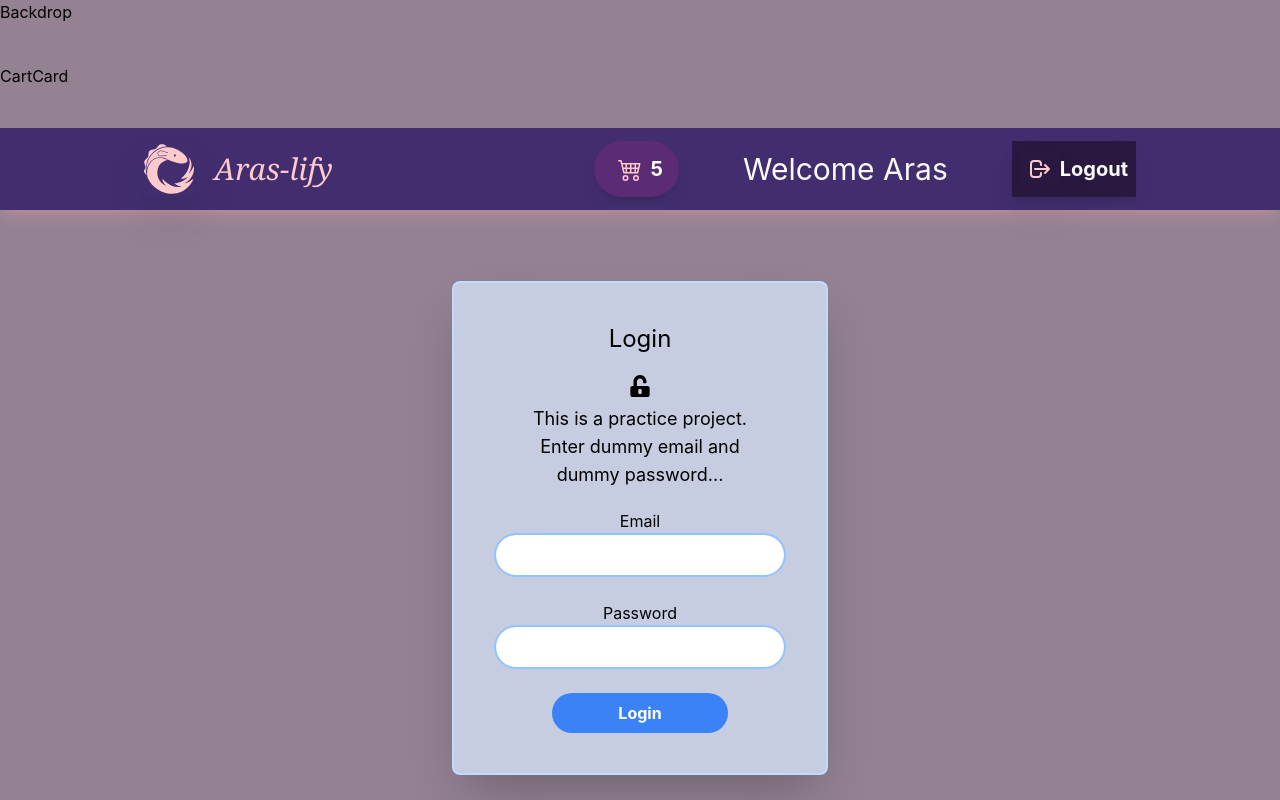
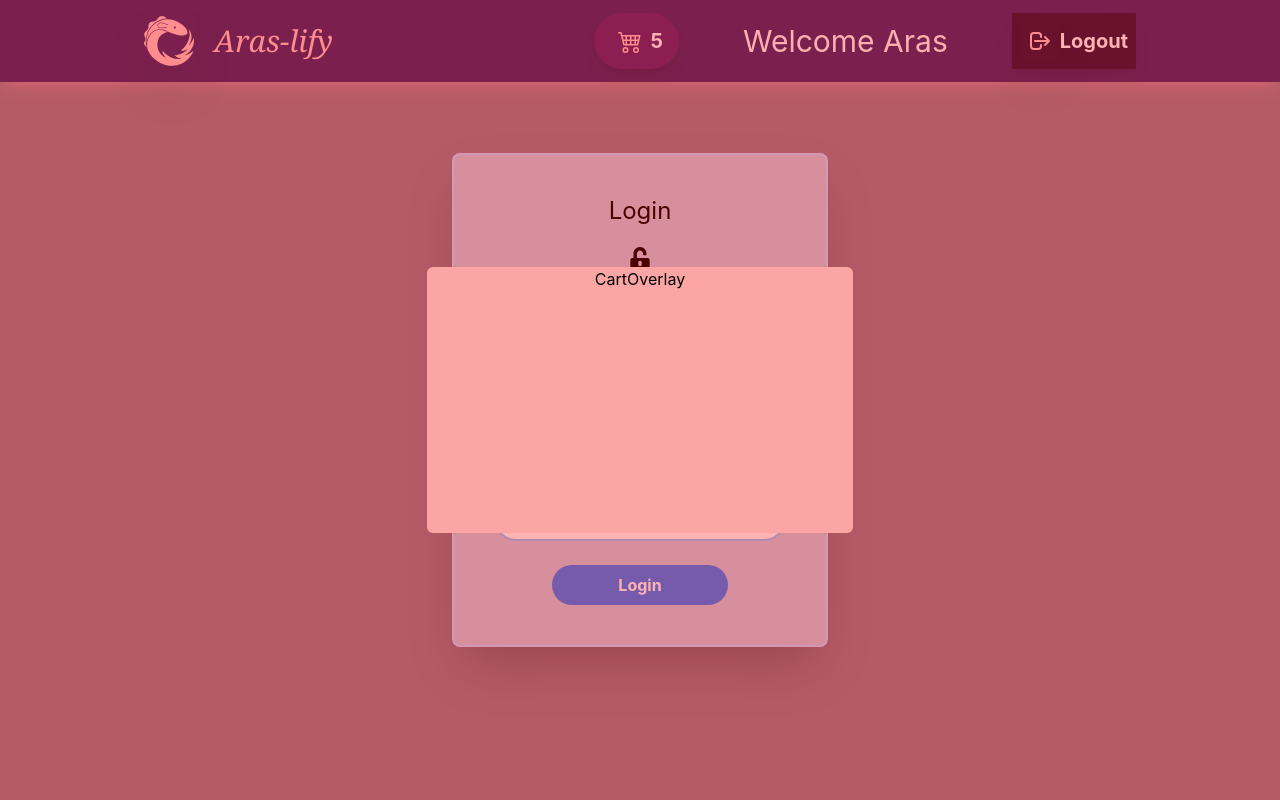
Before and after one commit to codecygen/064-React-Redux-TailwindCSS, a React (Create React App) app: page / in a window 1280 px wide. Shown: the top 800 px of the page. Built offline with nearby package versions, Linux system fonts and the light colour scheme.

Commit message:
modal overlay is worked on for cart card

```diff
--- a/src/UI/CartModal.js
+++ b/src/UI/CartModal.js
@@ -3,13 +3,17 @@ import ReactDOM from 'react-dom';
 
 const CartBackdrop = () => {
     return (
-        <div>Backdrop</div>
+        <div class="fixed top-0 left-0 h-screen w-screen bg-[rgb(255,0,0,0.3)] z-10">
+            {/* Backdrop */}
+        </div>
     );
 };
 
 const CartOverlay = () => {
     return (
-        <div class="py-10">CartCard</div>
+        <div class="fixed top-1/3 left-1/3 h-1/3 w-1/3 bg-blue z-50 overflow-hidden text-center bg-red-300 rounded-md">
+            CartOverlay
+        </div>
     );
 };
 
```
